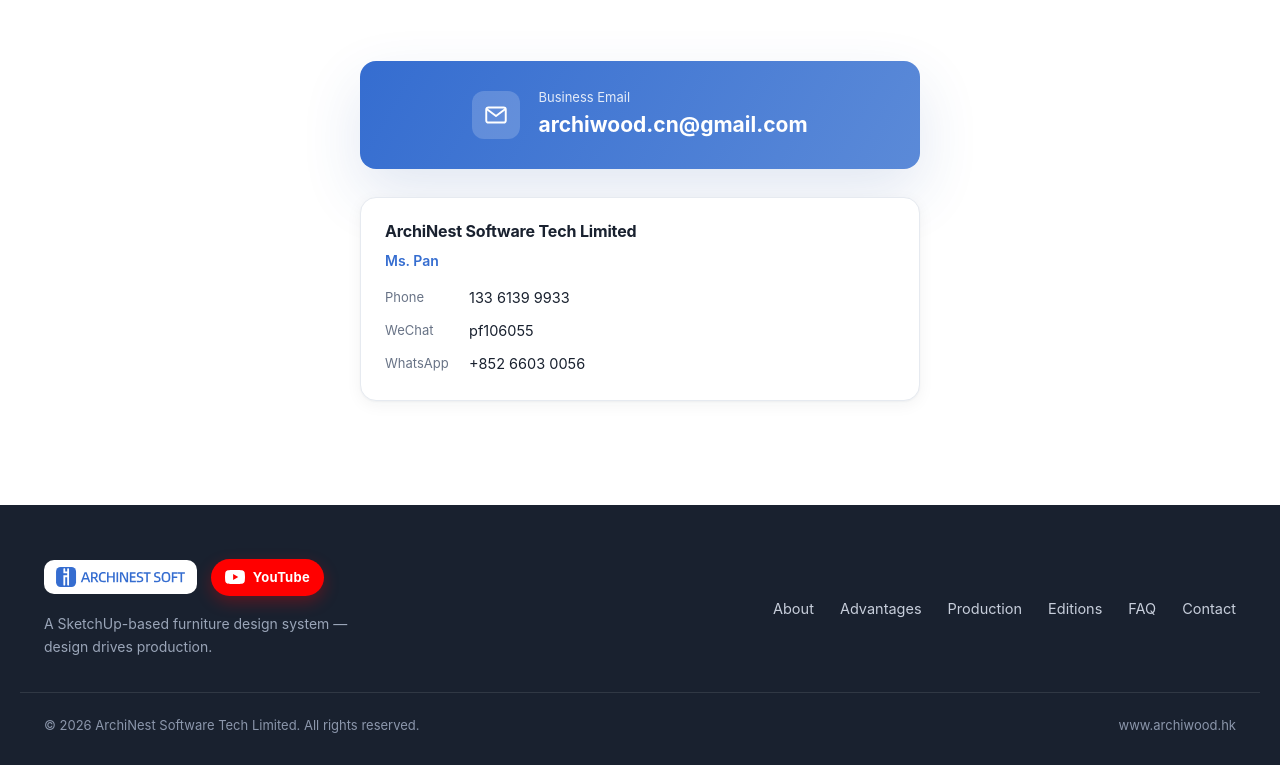
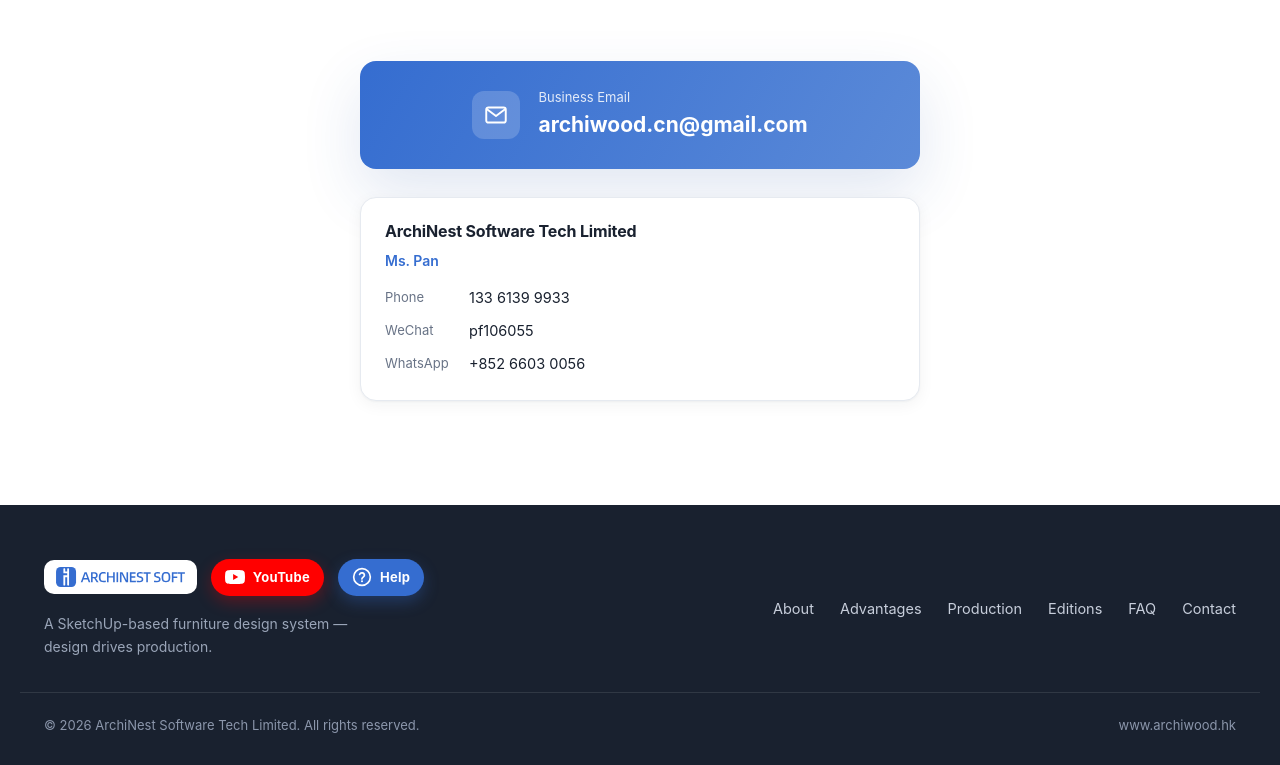
Before and after one commit to hk-archiwood/ArchiWoodWeb, a plain HTML site: page index.html in a window 1280 px wide. Shown: the part 10626-11391 px from the top of the page. Drawn offline with Linux system fonts and the light colour scheme.

Commit message:
Add Help Link

```diff
--- a/index.html
+++ b/index.html
@@ -417,6 +417,10 @@
             <svg viewBox="0 0 24 24" aria-hidden="true"><path fill="currentColor" d="M23.5 6.2a3 3 0 0 0-2.1-2.1C19.5 3.5 12 3.5 12 3.5s-7.5 0-9.4.6A3 3 0 0 0 .5 6.2 31.5 31.5 0 0 0 0 12a31.5 31.5 0 0 0 .5 5.8 3 3 0 0 0 2.1 2.1c1.9.6 9.4.6 9.4.6s7.5 0 9.4-.6a3 3 0 0 0 2.1-2.1A31.5 31.5 0 0 0 24 12a31.5 31.5 0 0 0-.5-5.8zM9.75 15.5v-7l6.2 3.5-6.2 3.5z"/></svg>
             <span>YouTube</span>
           </a>
+          <a class="footer__help" href="https://help.archiwood.hk" target="_blank" rel="noopener noreferrer" aria-label="Help">
+            <svg viewBox="0 0 24 24" aria-hidden="true"><circle cx="12" cy="12" r="10" fill="none" stroke="currentColor" stroke-width="2"/><path d="M9.1 9a3 3 0 0 1 5.8 1c0 2-3 2.5-3 4.5" fill="none" stroke="currentColor" stroke-width="2" stroke-linecap="round"/><circle cx="12" cy="17" r="1.2" fill="currentColor"/></svg>
+            <span>Help</span>
+          </a>
         </div>
         <p data-i18n="footer.tagline">A SketchUp-based furniture design system — design drives production.</p>
       </div>
--- a/styles.css
+++ b/styles.css
@@ -245,12 +245,14 @@
 .footer__inner{display:flex;justify-content:space-between;gap:40px;flex-wrap:wrap;padding-bottom:34px;border-bottom:1px solid rgba(255,255,255,.1);}
 .footer__brand-top{display:flex;align-items:center;gap:14px;flex-wrap:wrap;}
 .footer__logo{height:34px;width:auto;object-fit:contain;background:#fff;padding:7px 12px;border-radius:10px;}
-.footer__yt{
+.footer__yt,.footer__help{
   display:inline-flex;align-items:center;gap:8px;padding:8px 14px;border-radius:999px;
-  background:#ff0000;color:#fff;font-size:13px;font-weight:700;letter-spacing:.02em;
-  box-shadow:0 6px 16px rgba(255,0,0,.28);transition:.2s ease;}
-.footer__yt svg{width:20px;height:20px;flex:none;}
+  color:#fff;font-size:13px;font-weight:700;letter-spacing:.02em;transition:.2s ease;}
+.footer__yt svg,.footer__help svg{width:20px;height:20px;flex:none;}
+.footer__yt{background:#ff0000;box-shadow:0 6px 16px rgba(255,0,0,.28);}
 .footer__yt:hover{background:#e60000;transform:translateY(-1px);box-shadow:0 8px 20px rgba(255,0,0,.36);color:#fff;}
+.footer__help{background:var(--blue);box-shadow:0 6px 16px rgba(53,109,208,.32);}
+.footer__help:hover{background:var(--blue-dark);transform:translateY(-1px);box-shadow:0 8px 20px rgba(53,109,208,.4);color:#fff;}
 .footer__brand p{margin-top:16px;max-width:340px;font-size:14px;color:#9aa5b8;}
 .footer__nav{display:flex;gap:26px;flex-wrap:wrap;align-items:center;}
 .footer__nav a{font-size:14.5px;color:#c7cedb;transition:color .18s;}
```
